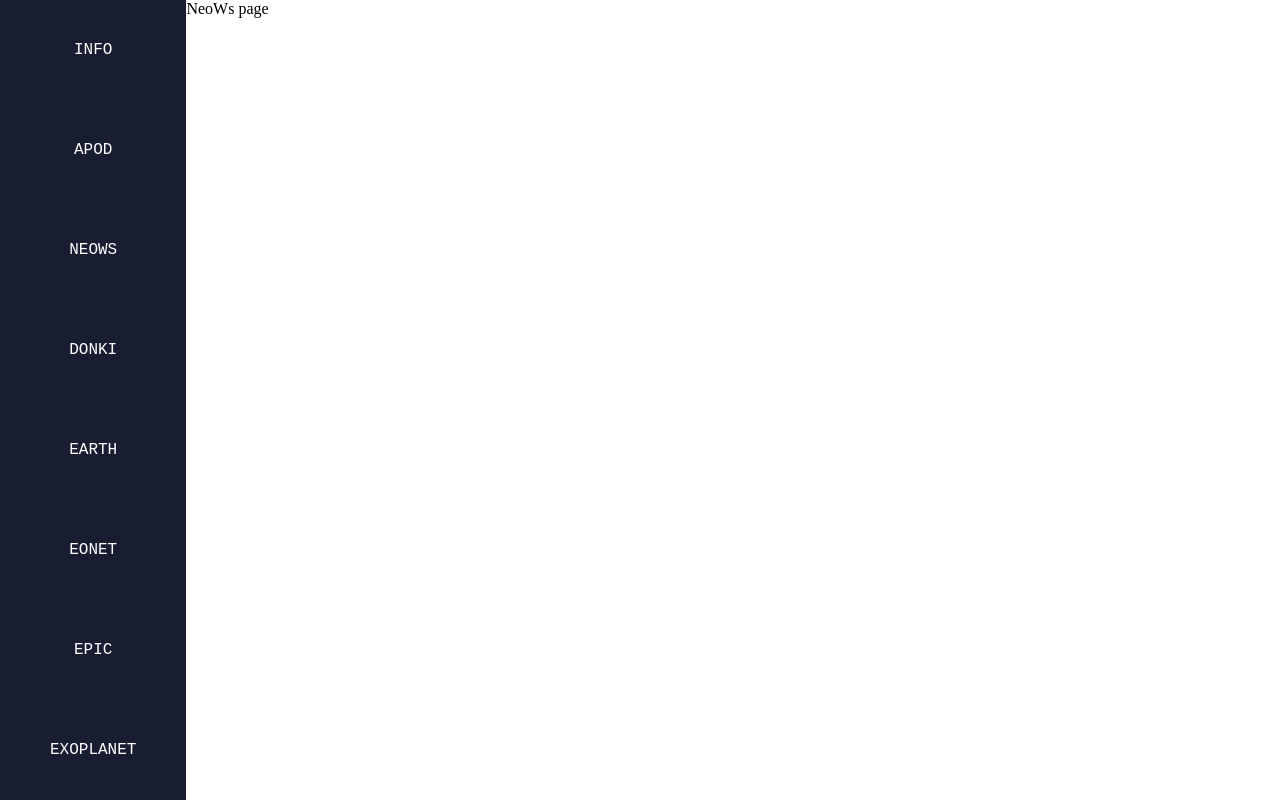
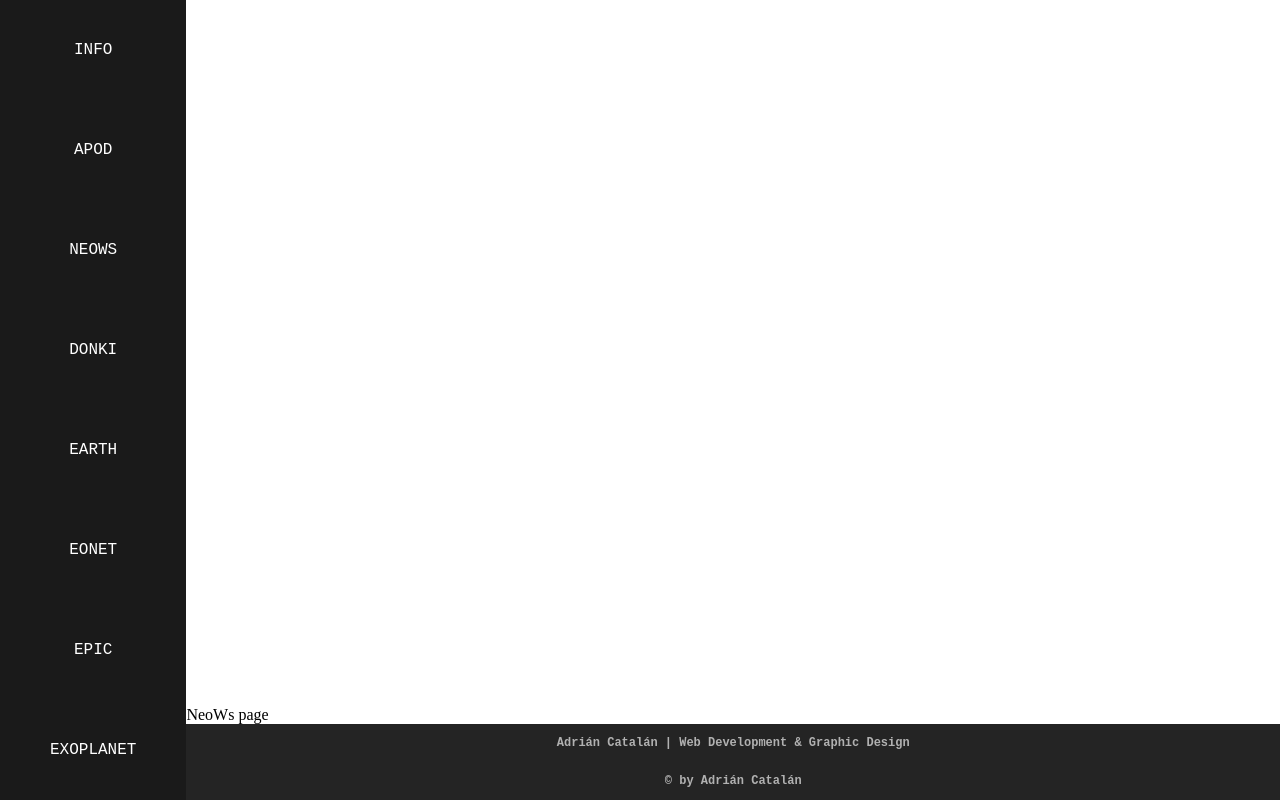
Before and after one commit to adrianncatalan/cosmo-explorer, a Vue app in the folder app/: page /#/neows in a window 1280 px wide. Built offline with nearby package versions, Linux system fonts and the light colour scheme; no server answers.

Commit message:
implementing footer

```diff
--- a/app/src/App.vue
+++ b/app/src/App.vue
@@ -1,16 +1,21 @@
 <template>
-  <div>
+  <div class="navigaton-shared">
     <NavigationShared />
-    <router-view></router-view>
+    <div class="navigaton-shared-views-footer">
+      <router-view></router-view>
+      <FooterShared />
+    </div>
   </div>
 </template>
 
 <script>
 import { defineAsyncComponent } from 'vue'
+import FooterShared from './modules/shared/components/FooterShared.vue';
 
 export default {
   components: {
-    NavigationShared: defineAsyncComponent(() => import('@/modules/shared/components/NavigationShared.vue'))
+    NavigationShared: defineAsyncComponent(() => import('@/modules/shared/components/NavigationShared.vue')),
+    FooterShared
   }
 }
 </script>
@@ -19,9 +24,17 @@ export default {
 body {
   margin: 0;
   padding: 0;
+  box-sizing: border-box;
 }
 
-div {
+.navigaton-shared {
   display: flex;
+
+  &-views-footer {
+    display: flex;
+    flex-direction: column;
+    justify-content: flex-end;
+    width: 100%;
+  }
 }
 </style>
--- a/app/src/modules/shared/assets/colors.scss
+++ b/app/src/modules/shared/assets/colors.scss
@@ -1,10 +1,11 @@
 // Definition of color variables
-$primary-color: #191D32;
-$secondary-color: #282F44;
+$primary-color: #1A1A1A;
+$secondary-color: #242424;
 
 
 // Text colors
 $text-color: #fff;
+$text-color-footer: #b1b1b1;
 $text-hover-color: #3AAFB9;
 
 // Font family
--- /dev/null
+++ b/app/src/modules/shared/assets/footer.scss
@@ -0,0 +1,16 @@
+@import "./colors.scss";
+
+.footer {
+  display: flex;
+  flex-direction: column;
+  align-items: center;
+  width: 100%;
+  background-color: $secondary-color;
+
+  &-text {
+    color: $text-color;
+    font-family: $space-text;
+    font-size: 12px;
+    color: $text-color-footer;
+  }
+}
--- a/app/src/modules/shared/assets/navigation.scss
+++ b/app/src/modules/shared/assets/navigation.scss
@@ -9,11 +9,13 @@
   width: auto;
   height: 100vh;
   padding: 0 50px;
+
   &-link {
     color: $text-color;
     text-decoration: none;
     font-family: $space-text;
     font-size: 16px;
+
     &:hover {
       color: $text-hover-color;
       transition: 0.1s ease-in-out;
--- a/app/src/modules/shared/components/FooterShared.vue
+++ b/app/src/modules/shared/components/FooterShared.vue
@@ -1,8 +1,28 @@
 <template>
-    <div>
-        <h3>Adrián Catalán | Web development & graphic design</h3>
-        <h3>© 2023 by Adrián Catalán</h3>
+    <div class="footer">
+        <h3 class="footer-text">Adrián Catalán | Web Development & Graphic Design</h3>
+        <h3 class="footer-text">© {{ year }} by Adrián Catalán</h3>
     </div>
 </template>
 
-<style ></style>
+<script>
+export default {
+    name: 'FooterShared',
+    data() {
+        return {
+            year: null
+        }
+    },
+    methods: {
+        getYear() {
+            this.date = new Date().getFullYear()
+        }
+    },
+    created() {
+        this.getYear()
+    }
+}
+
+</script>
+
+<style src="../assets/footer.scss" scoped></style>
```
